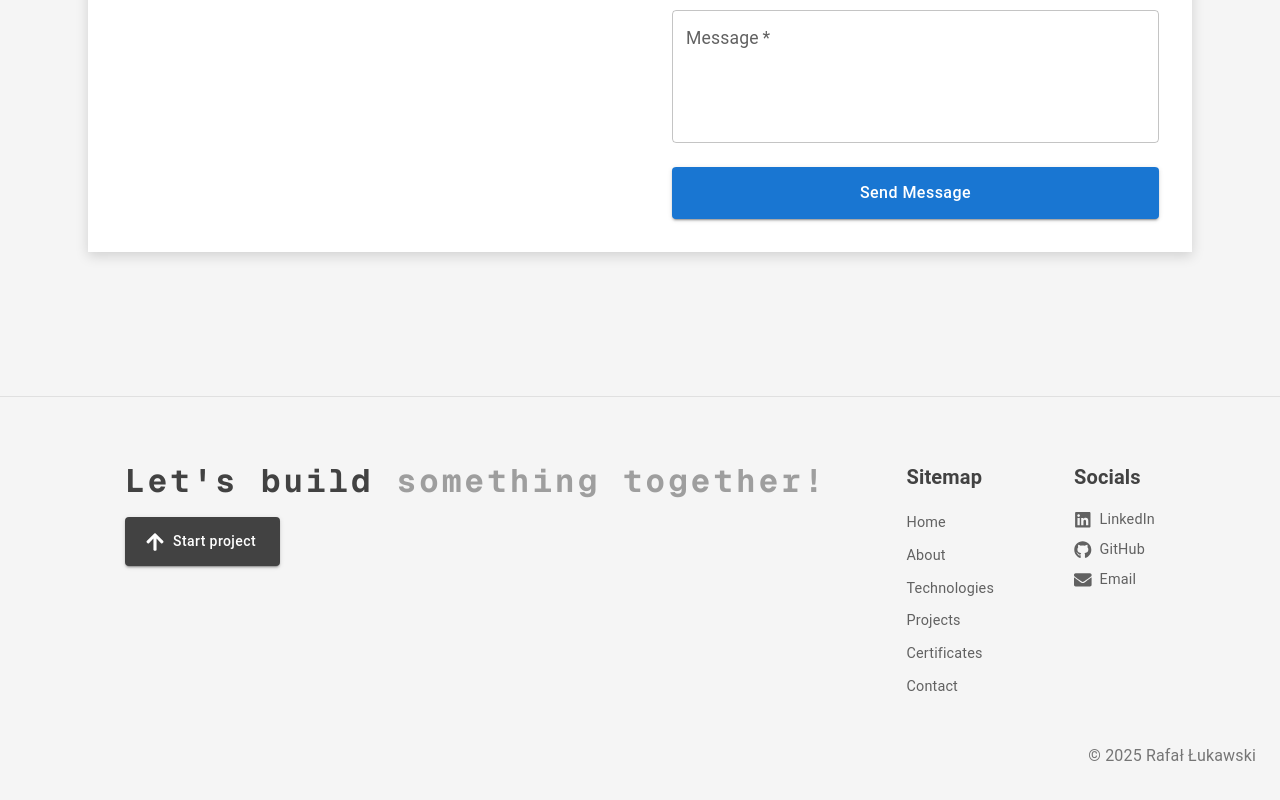
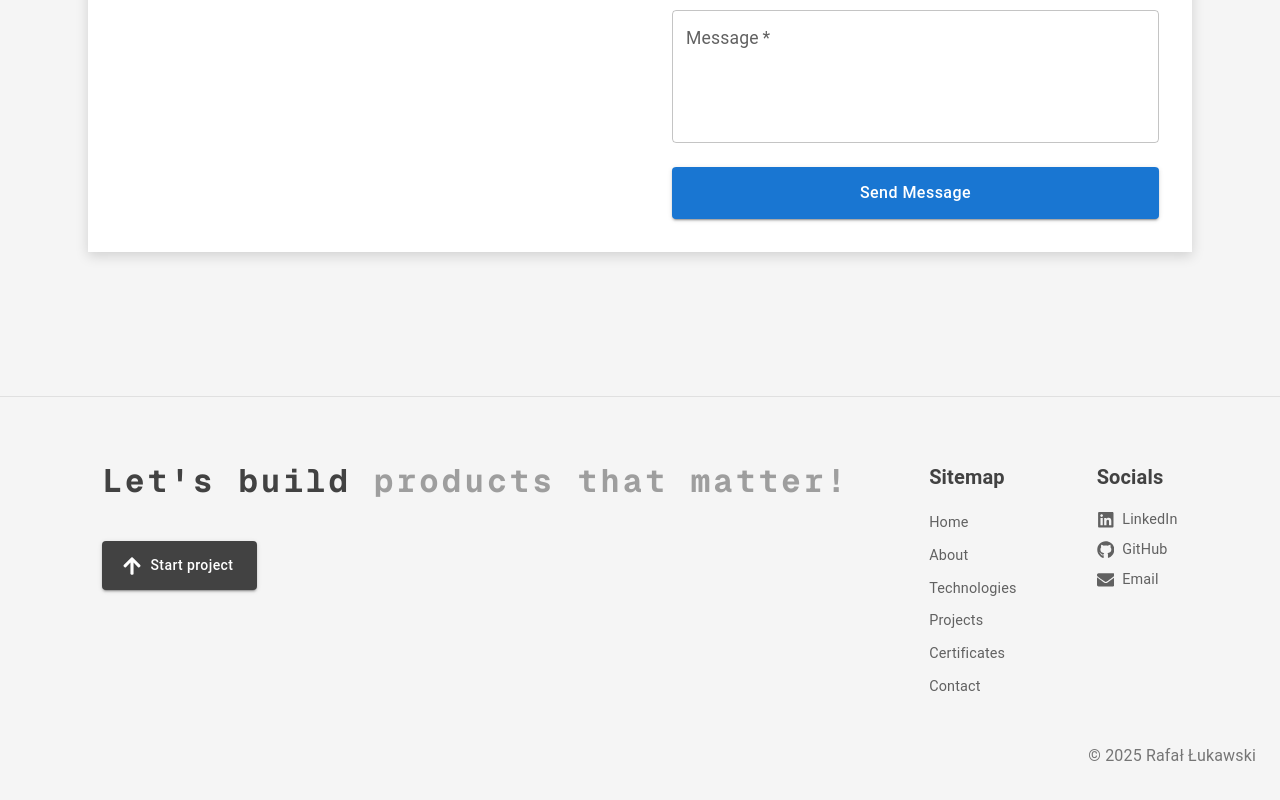
Before and after one commit to rlukawski/personal-website-2, a Next.js app: page /en#hero in a window 1280 px wide. Shown: the part 3643-4443 px from the top of the page. Built offline with nearby package versions, Linux system fonts and the light colour scheme; what @mui/material-nextjs would draw is missing.

Commit message:
Update footer translations

```diff
--- a/src/components/Footer.tsx
+++ b/src/components/Footer.tsx
@@ -55,6 +55,7 @@ export function Footer() {
                 backgroundColor: grey[800],
                 color: "white",
                 textTransform: "none",
+                mt: 3,
                 px: 3,
                 py: 1.5,
                 "&:hover": {
--- a/src/i18n/en.json
+++ b/src/i18n/en.json
@@ -90,7 +90,7 @@
   "footer": {
     "cta": {
       "line1": "Let's build",
-      "line2": "something together!",
+      "line2": "products that matter!",
       "button": "Start project"
     },
     "sitemap": "Sitemap",
--- a/src/i18n/pl.json
+++ b/src/i18n/pl.json
@@ -89,8 +89,8 @@
   },
   "footer": {
     "cta": {
-      "line1": "Zbudujmy",
-      "line2": "coś razem!",
+      "line1": "Zbudujmy produkty,",
+      "line2": "które mają znaczenie!",
       "button": "Rozpocznij projekt"
     },
     "sitemap": "Mapa strony",
```
